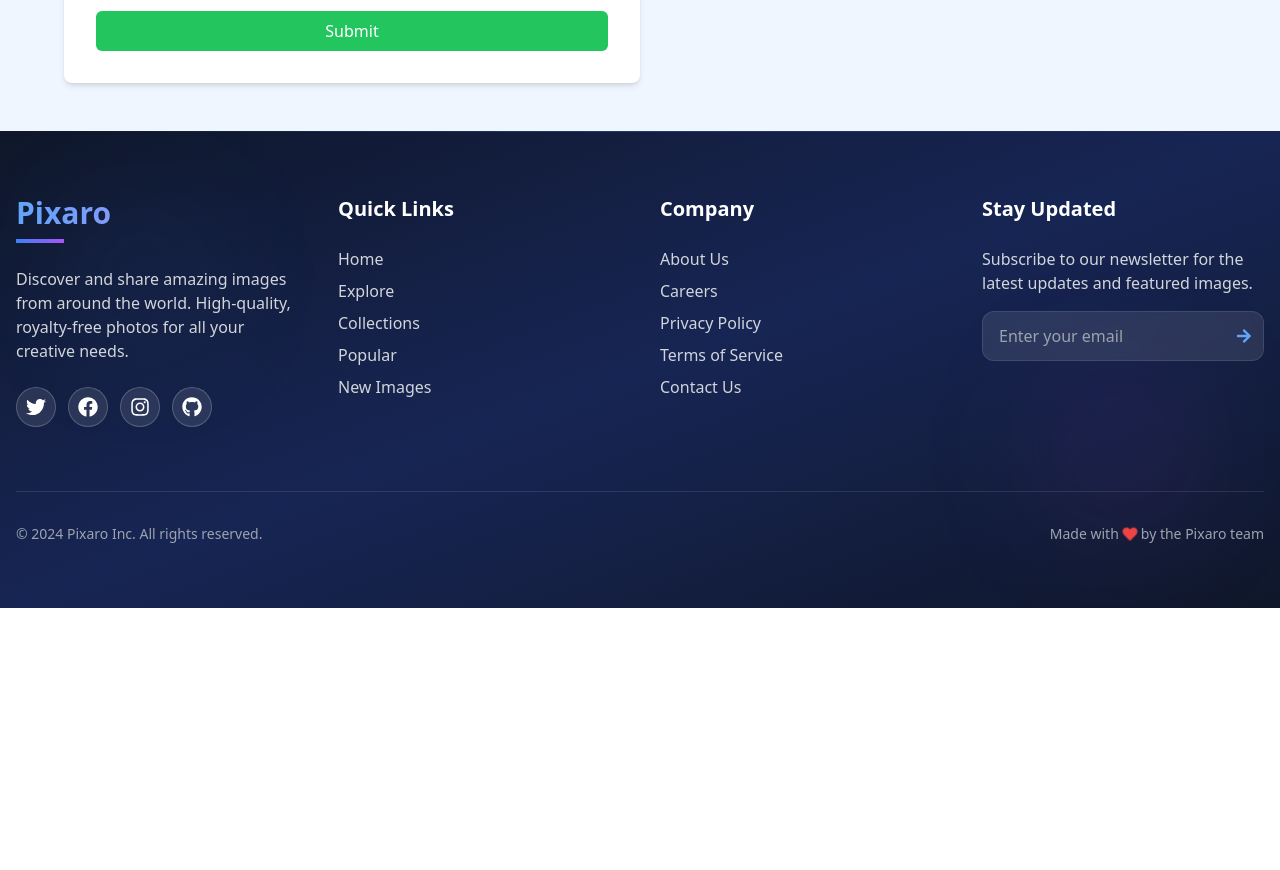
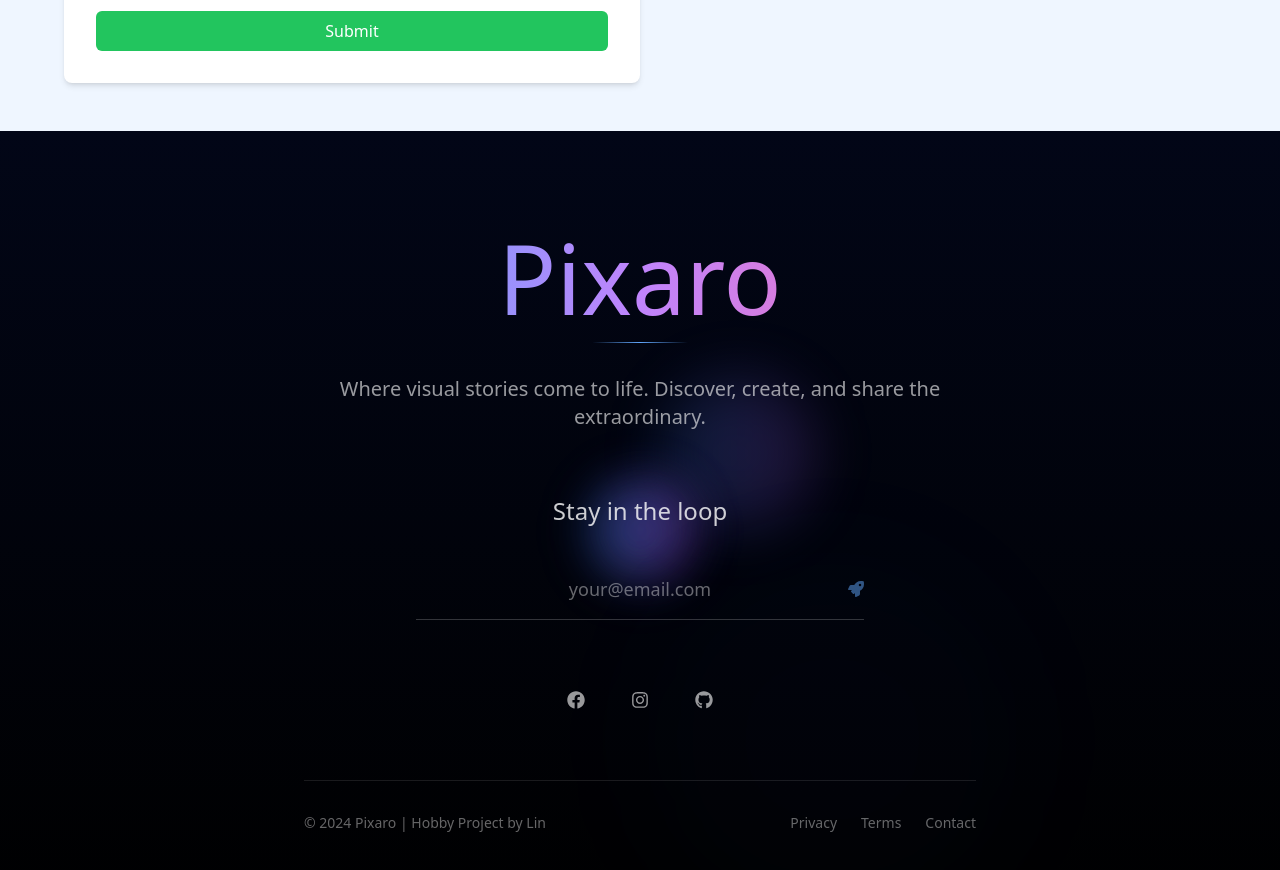
Before and after one commit to linkhanthtel/image-gallery, a React (Create React App) app: page /support in a window 1280 px wide. Shown: the part 1520-2390 px from the top of the page. Before the commit the page ends 2128 px from the top, so only its background shows below. Built offline with nearby package versions, Linux system fonts and the light colour scheme.

Commit message:
Footer UI updated

```diff
--- a/src/components/footer.jsx
+++ b/src/components/footer.jsx
@@ -1,243 +1,309 @@
-import { useState, useRef } from "react"
-import { motion, AnimatePresence } from "framer-motion"
-import { FaHeart, FaTwitter, FaFacebook, FaInstagram, FaGithub, FaArrowRight, FaCheck } from "react-icons/fa"
+import { useState, useRef, useEffect } from "react"
+import { motion, AnimatePresence, useInView } from "framer-motion"
+import { FaTwitter, FaFacebook, FaInstagram, FaGithub, FaArrowUp, FaRocket } from "react-icons/fa"
 
-// Enhanced Social Icon with hover effects
-const SocialIcon = ({ Icon, href, label, color }) => (
-  <motion.a href={href} target="_blank" rel="noopener noreferrer" className="relative group" aria-label={label}>
+// Floating orb component for interactive background
+const FloatingOrb = ({ delay = 0, size = "w-20 h-20" }) => (
   <motion.div
-      className={`absolute inset-0 ${color} rounded-full opacity-0 group-hover:opacity-20 transition-opacity duration-300 blur-md`}
-      whileHover={{ scale: 1.8 }}
+    className={`absolute ${size} rounded-full bg-gradient-to-r from-blue-500/20 to-purple-500/20 blur-xl`}
+    animate={{
+      x: [0, 100, -50, 0],
+      y: [0, -80, 50, 0],
+      scale: [1, 1.2, 0.8, 1],
+    }}
+    transition={{
+      duration: 20,
+      repeat: Number.POSITIVE_INFINITY,
+      delay,
+      ease: "easeInOut",
+    }}
   />
-    <motion.div
-      className="relative z-10 w-10 h-10 flex items-center justify-center bg-white/10 backdrop-blur-sm rounded-full border border-white/20 text-white hover:text-white transition-all duration-300"
-      whileHover={{ scale: 1.1, y: -5, backgroundColor: "rgba(255, 255, 255, 0.15)" }}
+)
+
+// Minimal social icon component
+const MinimalSocialIcon = ({ Icon, href, label }) => (
+  <motion.a
+    href={href}
+    target="_blank"
+    rel="noopener noreferrer"
+    className="group relative"
+    aria-label={label}
+    whileHover={{ scale: 1.1 }}
     whileTap={{ scale: 0.9 }}
   >
-      <Icon className="text-xl" />
+    <motion.div
+      className="w-8 h-8 flex items-center justify-center text-white/60 hover:text-white transition-colors duration-300"
+      whileHover={{ y: -2 }}
+    >
+      <Icon className="text-lg" />
     </motion.div>
-  </motion.a>
-)
 
-// Animated link component
-const FooterLink = ({ href, children }) => (
-  <motion.a
-    href={href}
-    className="text-gray-300 hover:text-white transition-colors duration-200 block mb-2 relative overflow-hidden group"
-    whileHover={{ x: 5 }}
-  >
-    <span className="relative z-10">{children}</span>
-    <motion.span
-      className="absolute bottom-0 left-0 w-0 h-0.5 bg-blue-500 group-hover:w-full transition-all duration-300"
-      initial={{ width: 0 }}
+    {/* Minimal underline */}
+    <motion.div
+      className="absolute -bottom-1 left-0 w-0 h-px bg-blue-400 group-hover:w-full transition-all duration-300"
       whileHover={{ width: "100%" }}
     />
   </motion.a>
 )
 
+// Scroll to top button
+const ScrollToTop = () => {
+  const [isVisible, setIsVisible] = useState(false)
+
+  useEffect(() => {
+    const toggleVisibility = () => {
+      setIsVisible(window.pageYOffset > 300)
+    }
+
+    window.addEventListener("scroll", toggleVisibility)
+    return () => window.removeEventListener("scroll", toggleVisibility)
+  }, [])
+
+  const scrollToTop = () => {
+    window.scrollTo({
+      top: 0,
+      behavior: "smooth",
+    })
+  }
+
+  return (
+    <AnimatePresence>
+      {isVisible && (
+        <motion.button
+          onClick={scrollToTop}
+          className="fixed bottom-8 right-8 w-12 h-12 bg-blue-500/20 backdrop-blur-sm rounded-full border border-blue-500/30 flex items-center justify-center text-blue-400 hover:bg-blue-500/30 transition-all duration-300 z-50"
+          initial={{ opacity: 0, scale: 0 }}
+          animate={{ opacity: 1, scale: 1 }}
+          exit={{ opacity: 0, scale: 0 }}
+          whileHover={{ scale: 1.1, y: -2 }}
+          whileTap={{ scale: 0.9 }}
+        >
+          <FaArrowUp />
+        </motion.button>
+      )}
+    </AnimatePresence>
+  )
+}
+
 function Footer() {
   const [email, setEmail] = useState("")
   const [isSubmitted, setIsSubmitted] = useState(false)
   const [isSubmitting, setIsSubmitting] = useState(false)
-  const [error, setError] = useState("")
-  const inputRef = useRef(null)
+  const footerRef = useRef(null)
+  const isInView = useInView(footerRef, { once: true, amount: 0.3 })
 
   const handleSubmit = (e) => {
     e.preventDefault()
-    setError("")
-
-    // Basic email validation
-    if (!email.match(/^[^\s@]+@[^\s@]+\.[^\s@]+$/)) {
-      setError("Please enter a valid email address")
-      inputRef.current?.focus()
-      return
-    }
+    if (!email.trim()) return
 
     setIsSubmitting(true)
 
     // Simulate API call
     setTimeout(() => {
-      console.log("Subscribed with email:", email)
       setIsSubmitting(false)
       setIsSubmitted(true)
       setEmail("")
 
-      // Reset success message after 5 seconds
       setTimeout(() => {
         setIsSubmitted(false)
-      }, 5000)
+      }, 3000)
     }, 1500)
   }
 
+  const socialIcons = [
+    { Icon: FaFacebook, href: "https://www.facebook.com/lin.htel", label: "Facebook" },
+    { Icon: FaInstagram, href: "https://www.instagram.com/lk7nv/?next=%2F", label: "Instagram" },
+    { Icon: FaGithub, href: "https://github.com/linkhanthtel", label: "GitHub" },
+  ]
+
   return (
-    <footer className="relative overflow-hidden bg-gradient-to-br from-slate-900 via-blue-950 to-slate-900 text-white py-16">
-      {/* Decorative elements */}
-      <div className="absolute top-0 left-0 w-full h-px bg-gradient-to-r from-transparent via-blue-500 to-transparent opacity-30"></div>
-      <div className="absolute top-20 left-20 w-32 h-32 bg-blue-500/10 rounded-full blur-3xl"></div>
-      <div className="absolute bottom-20 right-20 w-40 h-40 bg-purple-500/10 rounded-full blur-3xl"></div>
+    <>
+      <footer
+        ref={footerRef}
+        className="relative min-h-screen flex items-center justify-center bg-gradient-to-b from-slate-950 to-black overflow-hidden"
+      >
+        {/* Floating orbs background */}
+        <FloatingOrb delay={0} size="w-32 h-32" />
+        <FloatingOrb delay={5} size="w-24 h-24" />
+        <FloatingOrb delay={10} size="w-16 h-16" />
+        <FloatingOrb delay={15} size="w-28 h-28" />
 
-      <div className="container mx-auto px-4 relative z-10">
-        <div className="grid grid-cols-1 md:grid-cols-2 lg:grid-cols-4 gap-10">
-          {/* Brand Section */}
-          <div>
+        {/* Main content container */}
         <motion.div
-              initial={{ opacity: 0, y: 20 }}
-              animate={{ opacity: 1, y: 0 }}
-              transition={{ duration: 0.5 }}
-              className="mb-6"
+          className="relative z-10 text-center max-w-4xl mx-auto px-6"
+          initial={{ opacity: 0, y: 100 }}
+          animate={isInView ? { opacity: 1, y: 0 } : {}}
+          transition={{ duration: 1, ease: "easeOut" }}
         >
-              <h2 className="text-3xl font-bold bg-gradient-to-r from-blue-400 to-purple-400 bg-clip-text text-transparent">
+          {/* Brand section */}
+          <motion.div
+            className="mb-16"
+            initial={{ opacity: 0, scale: 0.8 }}
+            animate={isInView ? { opacity: 1, scale: 1 } : {}}
+            transition={{ duration: 0.8, delay: 0.2 }}
+          >
+            <motion.h2
+              className="text-6xl md:text-8xl font-thin bg-gradient-to-r from-blue-400 via-purple-400 to-pink-400 bg-clip-text text-transparent mb-4"
+              animate={{
+                backgroundPosition: ["0% 50%", "100% 50%", "0% 50%"],
+              }}
+              transition={{
+                duration: 8,
+                repeat: Number.POSITIVE_INFINITY,
+                ease: "linear",
+              }}
+            >
               Pixaro
-              </h2>
-              <div className="h-1 w-12 bg-gradient-to-r from-blue-500 to-purple-500 mt-2"></div>
+            </motion.h2>
+
+            <motion.div
+              className="w-24 h-px bg-gradient-to-r from-transparent via-blue-400 to-transparent mx-auto mb-8"
+              initial={{ width: 0 }}
+              animate={isInView ? { width: 96 } : {}}
+              transition={{ duration: 1, delay: 0.5 }}
+            />
+
+            <motion.p
+              className="text-white/60 text-lg md:text-xl font-light max-w-2xl mx-auto leading-relaxed"
+              initial={{ opacity: 0 }}
+              animate={isInView ? { opacity: 1 } : {}}
+              transition={{ duration: 0.8, delay: 0.7 }}
+            >
+              Where visual stories come to life. Discover, create, and share the extraordinary.
+            </motion.p>
           </motion.div>
-            <p className="text-gray-300 mb-6">
-              Discover and share amazing images from around the world. High-quality, royalty-free photos for all your
-              creative needs.
-            </p>
-            <div className="flex space-x-3">
-              <SocialIcon Icon={FaTwitter} href="#" label="Pixaro on Twitter" color="bg-blue-500" />
-              <SocialIcon Icon={FaFacebook} href="#" label="Pixaro on Facebook" color="bg-blue-600" />
-              <SocialIcon Icon={FaInstagram} href="#" label="Pixaro on Instagram" color="bg-pink-500" />
-              <SocialIcon Icon={FaGithub} href="#" label="Pixaro on GitHub" color="bg-gray-700" />
-            </div>
-          </div>
 
-          {/* Quick Links */}
-          <div>
-            <h3 className="text-xl font-semibold mb-6 text-white">Quick Links</h3>
-            <nav>
-              <FooterLink href="#">Home</FooterLink>
-              <FooterLink href="#">Explore</FooterLink>
-              <FooterLink href="#">Collections</FooterLink>
-              <FooterLink href="#">Popular</FooterLink>
-              <FooterLink href="#">New Images</FooterLink>
-            </nav>
-          </div>
+          {/* Newsletter section */}
+          <motion.div
+            className="mb-16"
+            initial={{ opacity: 0, y: 50 }}
+            animate={isInView ? { opacity: 1, y: 0 } : {}}
+            transition={{ duration: 0.8, delay: 0.9 }}
+          >
+            <h3 className="text-2xl font-light text-white/80 mb-8">Stay in the loop</h3>
 
-          {/* Company */}
-          <div>
-            <h3 className="text-xl font-semibold mb-6 text-white">Company</h3>
-            <nav>
-              <FooterLink href="#">About Us</FooterLink>
-              <FooterLink href="#">Careers</FooterLink>
-              <FooterLink href="#">Privacy Policy</FooterLink>
-              <FooterLink href="#">Terms of Service</FooterLink>
-              <FooterLink href="#">Contact Us</FooterLink>
-            </nav>
-          </div>
-
-          {/* Newsletter */}
-          <div>
-            <h3 className="text-xl font-semibold mb-6 text-white">Stay Updated</h3>
-            <p className="text-gray-300 mb-4">
-              Subscribe to our newsletter for the latest updates and featured images.
-            </p>
-
-            <form onSubmit={handleSubmit} className="relative">
+            <form onSubmit={handleSubmit} className="max-w-md mx-auto">
               <div className="relative">
-                <input
-                  ref={inputRef}
+                <motion.input
                   type="email"
                   value={email}
                   onChange={(e) => setEmail(e.target.value)}
-                  placeholder="Enter your email"
+                  placeholder="your@email.com"
                   disabled={isSubmitting || isSubmitted}
-                  className="w-full bg-white/10 backdrop-blur-sm text-white placeholder-gray-400 px-4 py-3 pr-12 rounded-xl border border-white/10 focus:outline-none focus:border-blue-500 transition-all duration-300"
-                  required
+                  className="w-full bg-transparent border-b border-white/20 text-white placeholder-white/40 py-4 px-0 text-center focus:outline-none focus:border-blue-400 transition-all duration-300 text-lg font-light"
+                  whileFocus={{ scale: 1.02 }}
                 />
-                <AnimatePresence mode="wait">
-                  {isSubmitted ? (
-                    <motion.div
-                      key="success"
-                      initial={{ scale: 0 }}
-                      animate={{ scale: 1 }}
-                      exit={{ scale: 0 }}
-                      className="absolute right-3 top-1/2 transform -translate-y-1/2"
-                    >
-                      <div className="w-8 h-8 bg-green-500 rounded-full flex items-center justify-center">
-                        <FaCheck className="text-white" />
-                      </div>
-                    </motion.div>
-                  ) : (
+
                 <motion.button
-                      key="submit"
                   type="submit"
-                      disabled={isSubmitting || !email}
-                      className={`absolute right-3 top-1/2 transform -translate-y-1/2 ${
-                        isSubmitting ? "opacity-50" : "opacity-100"
-                      }`}
-                      whileHover={{ scale: 1.1 }}
+                  disabled={isSubmitting || !email.trim() || isSubmitted}
+                  className="absolute right-0 top-1/2 transform -translate-y-1/2 text-blue-400 hover:text-blue-300 transition-colors duration-300 disabled:opacity-50"
+                  whileHover={{ scale: 1.1, x: 5 }}
                   whileTap={{ scale: 0.9 }}
                 >
                   {isSubmitting ? (
-                        <div className="w-6 h-6 border-2 border-blue-500 border-t-transparent rounded-full animate-spin"></div>
+                    <motion.div
+                      className="w-6 h-6 border border-blue-400 border-t-transparent rounded-full"
+                      animate={{ rotate: 360 }}
+                      transition={{ duration: 1, repeat: Number.POSITIVE_INFINITY, ease: "linear" }}
+                    />
+                  ) : isSubmitted ? (
+                    <motion.div initial={{ scale: 0 }} animate={{ scale: 1 }} className="text-green-400">
+                      ✓
+                    </motion.div>
                   ) : (
-                        <FaArrowRight className="text-blue-400" />
+                    <FaRocket />
                   )}
                 </motion.button>
-                  )}
-                </AnimatePresence>
               </div>
 
               <AnimatePresence>
-                {error && (
+                {isSubmitted && (
                   <motion.p
-                    initial={{ opacity: 0, y: -10 }}
+                    initial={{ opacity: 0, y: 10 }}
                     animate={{ opacity: 1, y: 0 }}
                     exit={{ opacity: 0, y: -10 }}
-                    className="text-red-400 text-sm mt-2"
+                    className="text-green-400 text-sm mt-4 font-light"
                   >
-                    {error}
-                  </motion.p>
-                )}
-
-                {isSubmitted && (
-                  <motion.p
-                    initial={{ opacity: 0, y: -10 }}
-                    animate={{ opacity: 1, y: 0 }}
-                    exit={{ opacity: 0, y: -10 }}
-                    className="text-green-400 text-sm mt-2"
-                  >
-                    Thank you for subscribing!
+                    Welcome aboard! 🚀
                   </motion.p>
                 )}
               </AnimatePresence>
             </form>
+          </motion.div>
+
+          {/* Social icons */}
+          <motion.div
+            className="mb-16"
+            initial={{ opacity: 0, y: 30 }}
+            animate={isInView ? { opacity: 1, y: 0 } : {}}
+            transition={{ duration: 0.8, delay: 1.1 }}
+          >
+            <div className="flex justify-center space-x-8">
+              {socialIcons.map(({ Icon, href, label }, index) => (
+                <motion.div
+                  key={label}
+                  initial={{ opacity: 0, y: 20 }}
+                  animate={isInView ? { opacity: 1, y: 0 } : {}}
+                  transition={{ duration: 0.5, delay: 1.3 + index * 0.1 }}
+                >
+                  <MinimalSocialIcon Icon={Icon} href={href} label={label} />
+                </motion.div>
+              ))}
             </div>
+          </motion.div>
+
+          {/* Bottom section */}
+          <motion.div
+            className="border-t border-white/10 pt-8"
+            initial={{ opacity: 0 }}
+            animate={isInView ? { opacity: 1 } : {}}
+            transition={{ duration: 0.8, delay: 1.5 }}
+          >
+            <div className="flex flex-col md:flex-row justify-between items-center space-y-4 md:space-y-0">
+              <motion.p className="text-white/40 text-sm font-light" whileHover={{ color: "rgba(255, 255, 255, 0.6)" }}>
+                © {new Date().getFullYear()} Pixaro | Hobby Project by Lin
+              </motion.p>
+
+              <motion.div
+                className="flex space-x-6 text-sm text-white/40"
+                initial={{ opacity: 0, x: 20 }}
+                animate={isInView ? { opacity: 1, x: 0 } : {}}
+                transition={{ duration: 0.8, delay: 1.7 }}
+              >
+                {["Privacy", "Terms", "Contact"].map((item, index) => (
+                  <motion.a
+                    key={item}
+                    href="#"
+                    className="hover:text-white/60 transition-colors duration-300 relative group"
+                    whileHover={{ y: -1 }}
+                  >
+                    {item}
+                    <motion.div className="absolute -bottom-1 left-0 w-0 h-px bg-blue-400 group-hover:w-full transition-all duration-300" />
+                  </motion.a>
+                ))}
+              </motion.div>
             </div>
+          </motion.div>
+        </motion.div>
 
-        {/* Bottom Section */}
+        {/* Ambient light effect */}
         <motion.div
-          className="mt-16 pt-8 border-t border-white/10 flex flex-col md:flex-row justify-between items-center"
-          initial={{ opacity: 0 }}
-          animate={{ opacity: 1 }}
-          transition={{ delay: 0.5, duration: 0.5 }}
-        >
-          <p className="text-gray-400 text-sm mb-4 md:mb-0">
-            © {new Date().getFullYear()} Pixaro Inc. All rights reserved.
-          </p>
-
-          <motion.div className="flex items-center text-sm text-gray-400" whileHover={{ scale: 1.05 }}>
-            <span>Made with</span>
-            <motion.div
+          className="absolute bottom-0 left-1/2 transform -translate-x-1/2 w-96 h-96 bg-blue-500/5 rounded-full blur-3xl"
           animate={{
             scale: [1, 1.2, 1],
+            opacity: [0.3, 0.5, 0.3],
           }}
           transition={{
-                duration: 1.5,
+            duration: 8,
             repeat: Number.POSITIVE_INFINITY,
-                repeatType: "reverse",
+            ease: "easeInOut",
           }}
-              className="mx-1"
-            >
-              <FaHeart className="text-red-500" />
-            </motion.div>
-            <span>by the Pixaro team</span>
-          </motion.div>
-        </motion.div>
-      </div>
+        />
       </footer>
+
+      <ScrollToTop />
+    </>
   )
 }
 
--- a/src/components/navbar.jsx
+++ b/src/components/navbar.jsx
@@ -1,5 +1,5 @@
 import { useState, useEffect, useRef } from "react"
-import { FaFacebook, FaPinterest, FaBehanceSquare, FaTimes } from "react-icons/fa"
+import { FaFacebook, FaTimes } from "react-icons/fa"
 import { AiFillInstagram } from "react-icons/ai"
 import { motion, AnimatePresence, useScroll, useTransform } from "framer-motion"
 
@@ -184,10 +184,8 @@ const HamburgerIcon = ({ isOpen, onClick }) => (
 )
 
 const socialIcons = [
-  { Icon: FaFacebook, href: "#", label: "Facebook" },
-  { Icon: AiFillInstagram, href: "#", label: "Instagram" },
-  { Icon: FaPinterest, href: "#", label: "Pinterest" },
-  { Icon: FaBehanceSquare, href: "#", label: "Behance" },
+  { Icon: FaFacebook, href: "https://www.facebook.com/lin.htel", label: "Facebook" },
+  { Icon: AiFillInstagram, href: "https://www.instagram.com/lk7nv/?next=%2F", label: "Instagram" },
 ]
 
 const navItems = [
```
Lines whose indentation alone changed are shown as unchanged.
